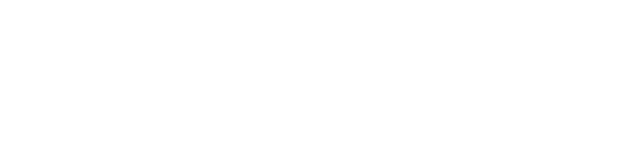
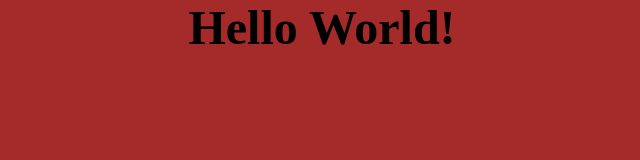
Before and after one commit to FedericoCattani/vue-hello, a plain HTML site: page index.html in a window 1280 px wide. Shown: the whole page, without its empty margins (318-958 px from the left). Drawn offline with nearby package versions, Linux system fonts and the light colour scheme.

Commit message:
Hello World with Vue

```diff
--- /dev/null
+++ b/css/style.css
@@ -0,0 +1,16 @@
+*{
+  margin: 0;
+  padding: 0;
+  box-sizing: border-box;
+}
+
+body{
+  display: flex;
+  justify-content: center;
+  align-items: center;
+  background-color: brown;
+}
+
+h1{
+  font-size: 3rem;
+}
--- a/index.html
+++ b/index.html
@@ -5,13 +5,15 @@
   <meta http-equiv="X-UA-Compatible" content="IE=edge">
   <meta name="viewport" content="width=device-width, initial-scale=1.0">
 
+  <link rel="stylesheet" href="css/style.css">
+
   <script src="https://unpkg.com/vue@3/dist/vue.global.js"></script>
 
   <title>Vue-Hello</title>
 </head>
 <body>
 
-  <h1></h1>
+  <h1 id="app">{{message}} {{image}}</h1>
 
 
   <script src="js/script.js"></script>
--- a/js/script.js
+++ b/js/script.js
@@ -0,0 +1,17 @@
+/*
+- Creare la variabile Vue;
+
+
+*/
+
+const {createApp} = Vue;
+
+
+createApp({
+  data(){
+    return{
+    message: 'Hello World!',
+
+    }
+  }
+}).mount('#app');
```
